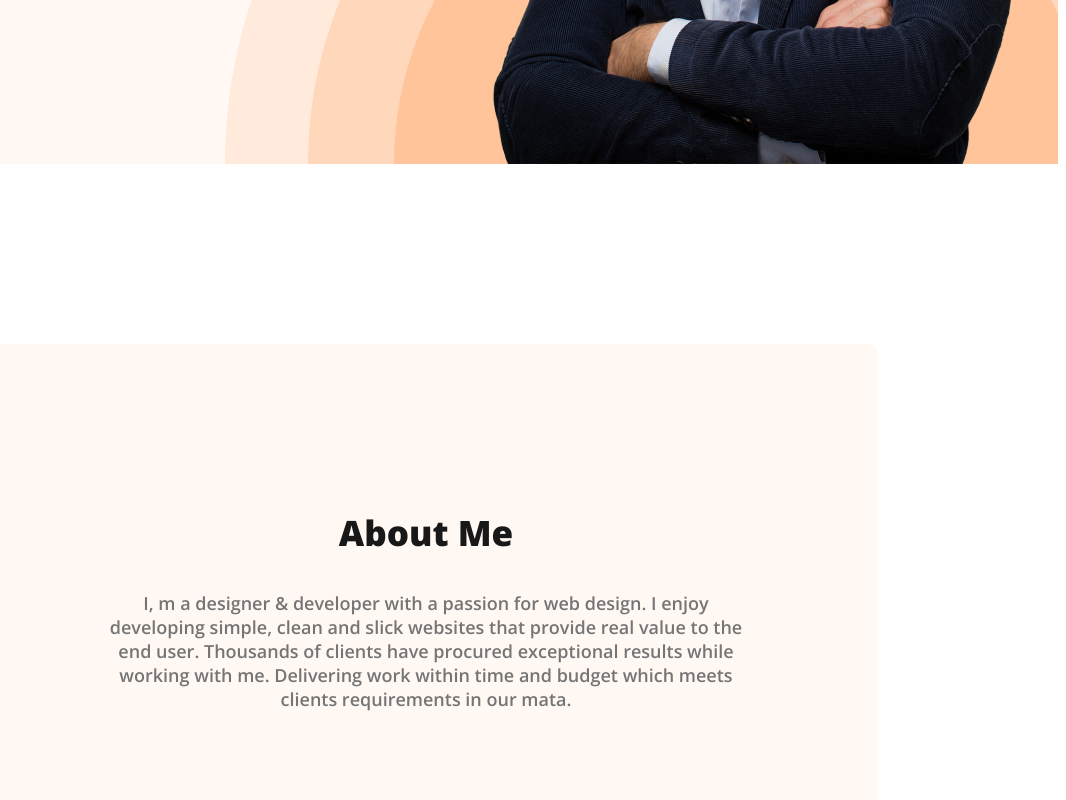
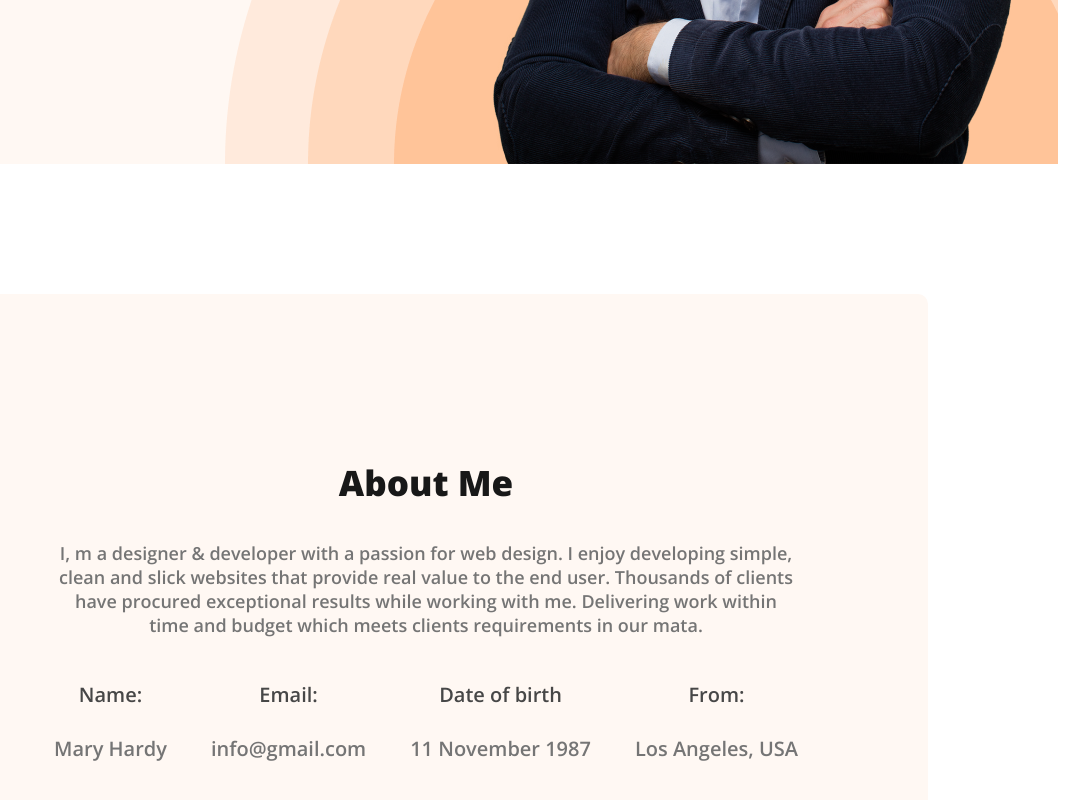
Before and after one commit to MalihaKaisar/webdeveloper-portfolio, a plain HTML site: page index.html in a window 1280 px wide. Shown: the part 686-1486 px from the top of the page, without its empty margins (214-1280 px from the left). Drawn offline with nearby package versions, Linux system fonts and the light colour scheme.

Commit message:
added about information

```diff
--- a/index.html
+++ b/index.html
@@ -54,6 +54,27 @@
                 I, m a designer & developer with a passion for web design. I enjoy developing simple, clean and slick websites that provide real value to the end user. Thousands of clients have procured exceptional results while working with me. Delivering work within time and budget which meets clients requirements in our mata.
 
             </p>
+            <div class="about-info-container">
+                <!-- .about-info*4>h4.info-title+p.infor-des -->
+
+                <div class="about-info">
+                    <h4 class="info-title"> Name:</h4>
+                    <p class="infor-des">  Mary Hardy</p>
+                </div>
+                <div class="about-info">
+                    <h4 class="info-title">Email:</h4>
+                    <p class="infor-des">info@gmail.com</p>
+                </div>
+                <div class="about-info">
+                    <h4 class="info-title">Date of birth</h4>
+                    <p class="infor-des">11 November 1987</p>
+                </div>
+                <div class="about-info">
+                    <h4 class="info-title">From:</h4>
+                    <p class="infor-des">Los Angeles, USA</p>
+                </div>
+
+            </div>
         </section>
 
     </main>
--- a/styles/portfolio.css
+++ b/styles/portfolio.css
@@ -45,9 +45,6 @@ nav a{
     color:#474747;
     font-weight: 100;
 }
-section{
-    margin: 180px;
-}
 
 
 /* header related styele */
@@ -90,12 +87,20 @@ margin-bottom: 10pxpx
 }
 .banner-content{
     max-width: 500px;
+    margin: 0 auto;
 
 }
 
 /* header end */
 
 /* main section start */
+
+main{
+    padding: 130px;
+    max-width: 1140px;
+    margin: 0 auto;
+}
+
 /* about me section start */
 .about{
     padding: 130px;
@@ -114,3 +119,26 @@ color:  #757575;
 text-align: center;
 font-size: 18px;
 }
+
+.about-info-container{
+    display: flex;
+    justify-content: space-between;
+}
+
+.about-info{
+    margin: 0;
+    text-align: center;
+}
+
+.info-title{
+color: #474747;
+text-align: center;
+font-size: 20px;
+font-weight: 400;
+}
+.infor-des{
+color: #757575;
+text-align: center;
+font-size: 20px;
+font-weight: 200;
+}
```
